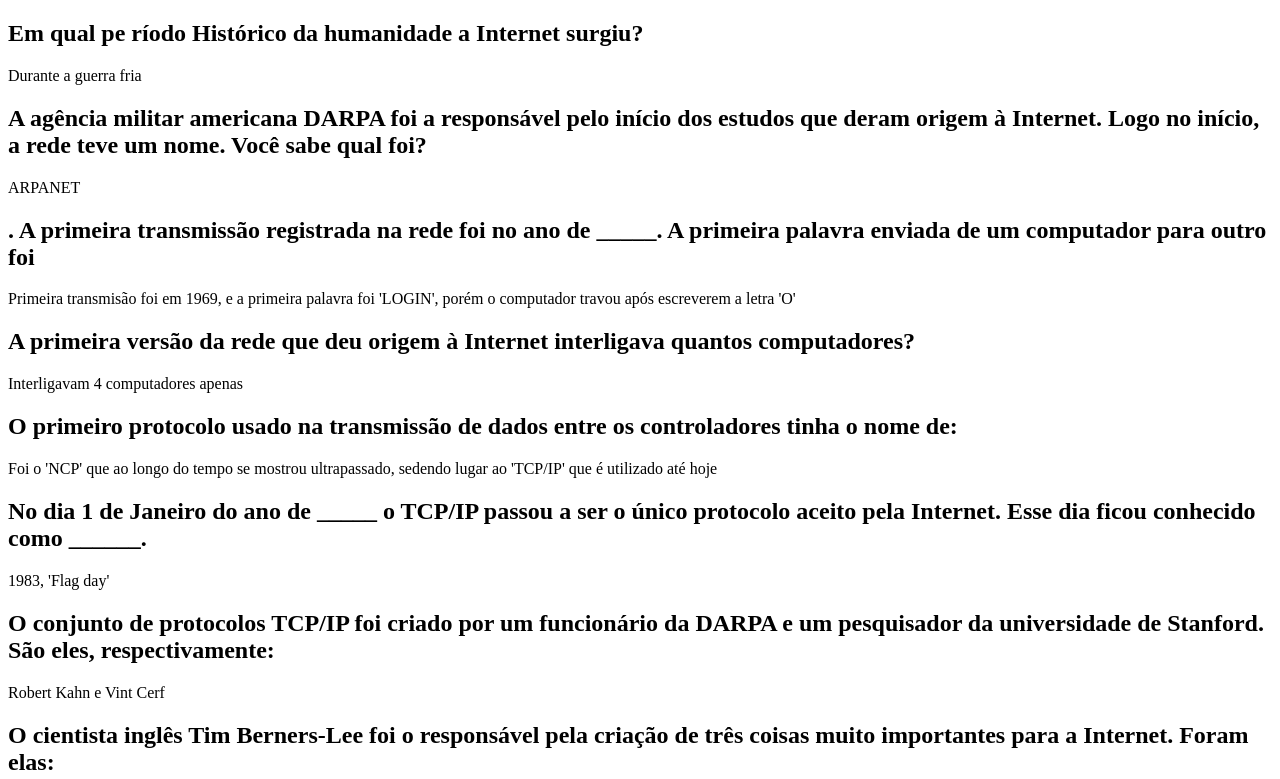
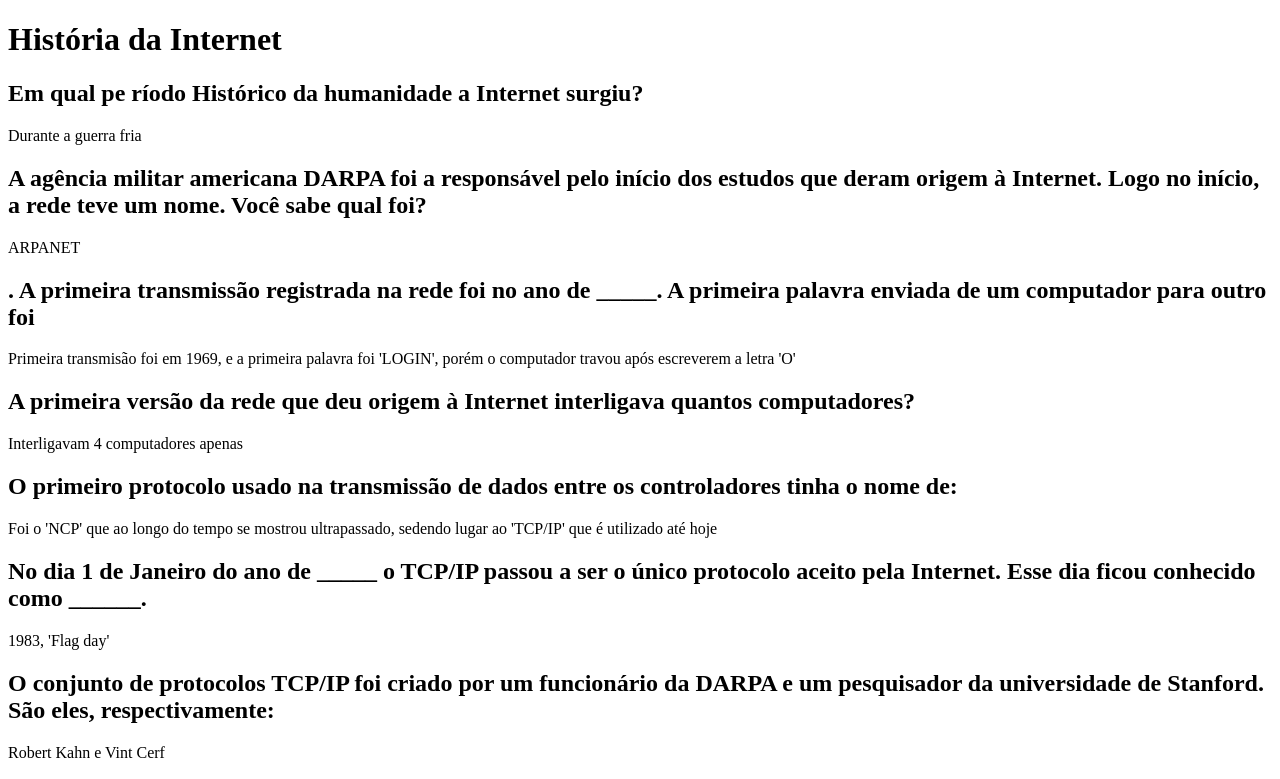
Before and after one commit to matheusBraga10/curso-html5-css3, a plain HTML site: page historia-da-internet.html in a window 1280 px wide. Shown: the top 779 px of the page. Drawn offline with Linux system fonts and the light colour scheme.

Commit message:
Update historia-da-internet.html

```diff
--- a/historia-da-internet.html
+++ b/historia-da-internet.html
@@ -4,9 +4,10 @@
     <meta charset="UTF-8">
     <meta http-equiv="X-UA-Compatible" content="IE=edge">
     <meta name="viewport" content="width=device-width, initial-scale=1.0">
-    <title>História da Internet</title>
+    <title>Curso de HTML5 e CSS3</title>
 </head>
 <body>
+    <h1>História da Internet</h1>
     <h2>Em qual pe ríodo Histórico da humanidade a Internet surgiu? </h2>
         <p>Durante a guerra fria</p>
     <h2>A agência militar americana DARPA foi a responsável pelo início dos estudos que deram origem à Internet. Logo no início, a rede teve um nome. Você sabe qual foi? </h2>
```
